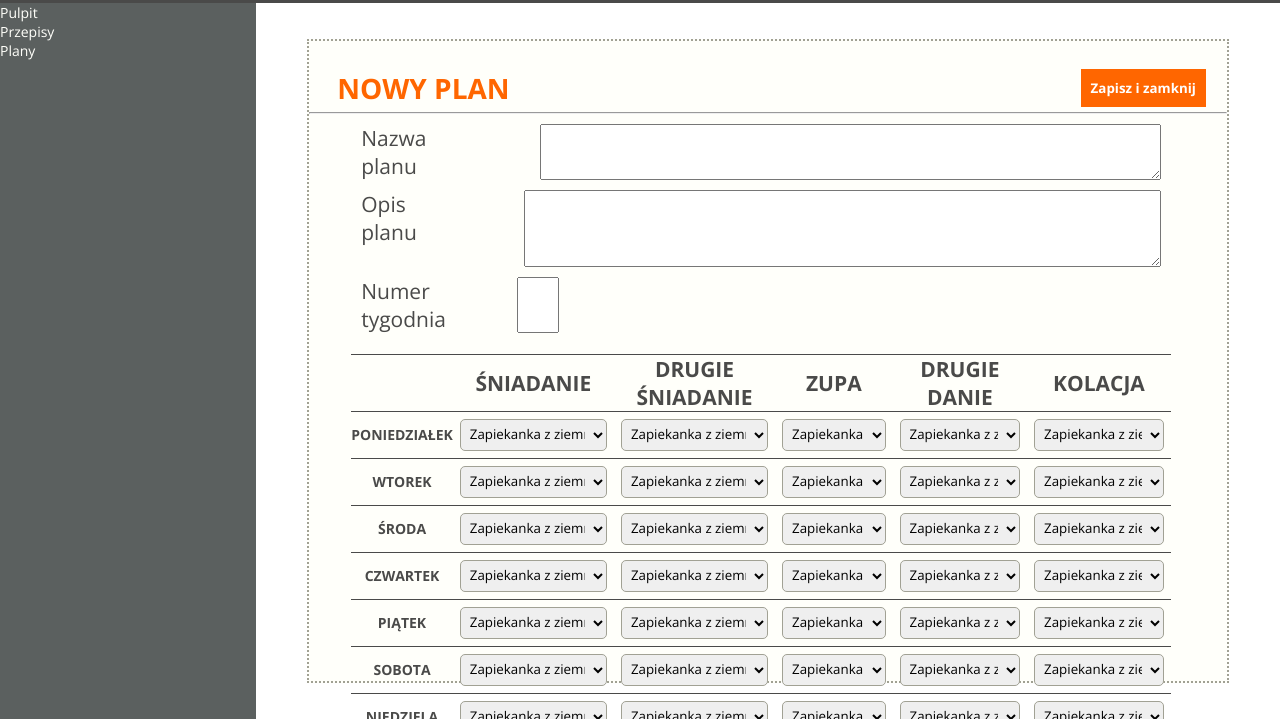
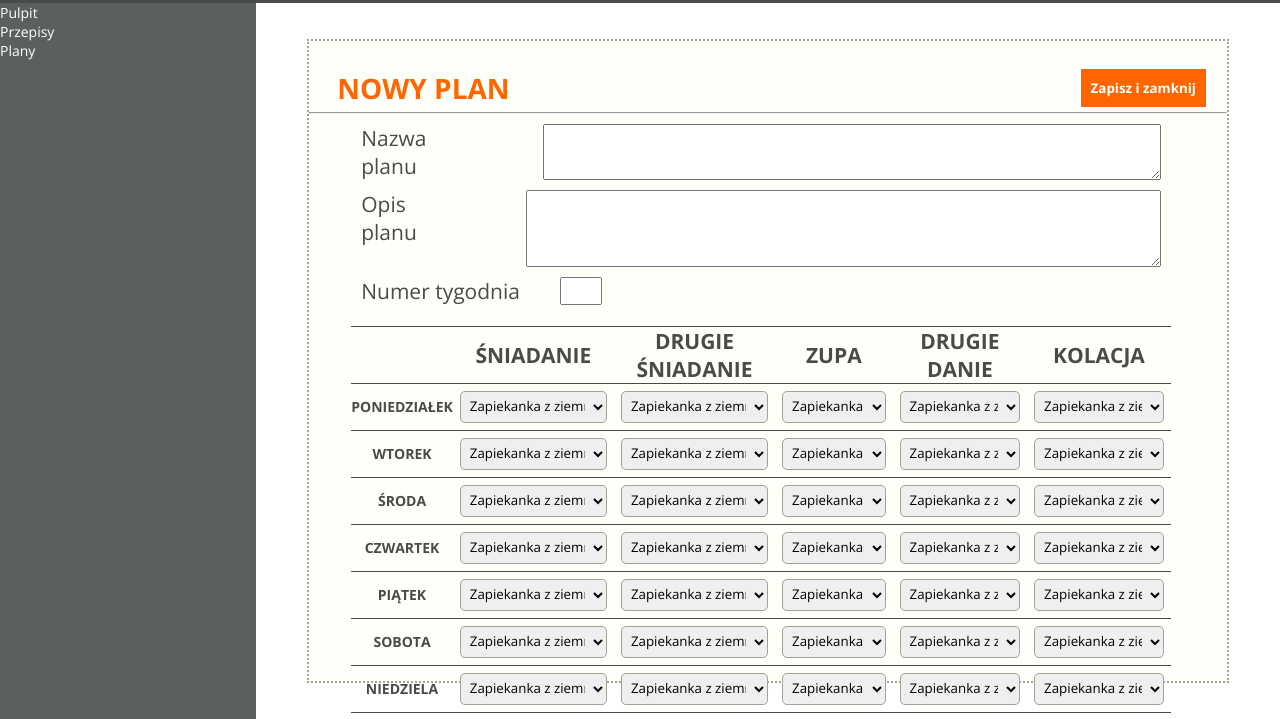
Before and after one commit to apuczka/Zaplanuj_Jedzonko, a website: page development/addPlan.html in a window 1280 px wide. Shown: the part 81-800 px from the top of the page. Drawn offline with nearby package versions, Linux system fonts and the light colour scheme; files that its build step writes are made by us from their sources; a web font is replaced by a local one.

Commit message:
change input

```diff
--- a/development/scss/App/_newPlan.scss
+++ b/development/scss/App/_newPlan.scss
@@ -34,11 +34,17 @@
   justify-content: space-between;
   margin: 10px;
 }
+.form--new--plan label:last-child {
+  display: flex;
+  justify-content: flex-start;
+}
+
 .form--new--plan textarea {
   margin: 0 0 0 60px;
+  width: 80%;
 }
 .form--new--plan input {
-  margin: 0 43rem 0 0;
+  margin: 0 0 0 40px;
   width: 3rem;
 }
 
```
